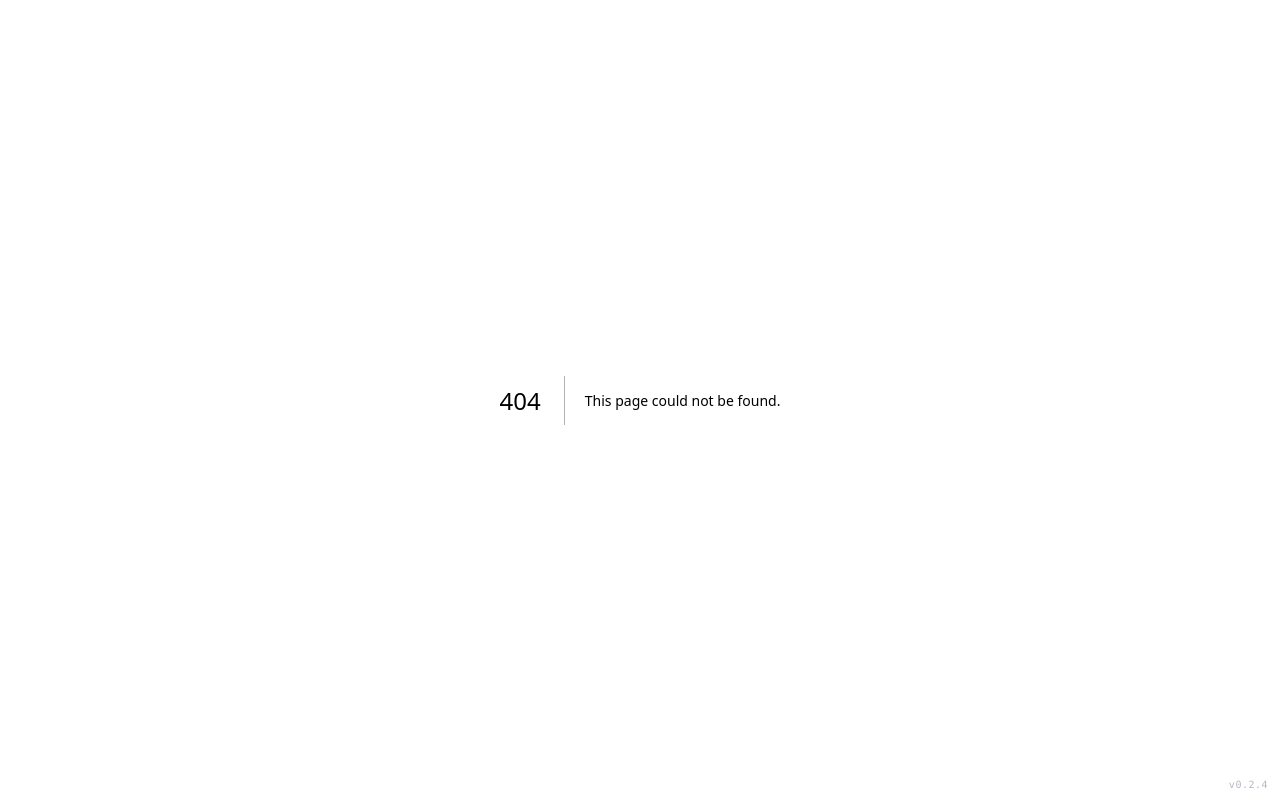
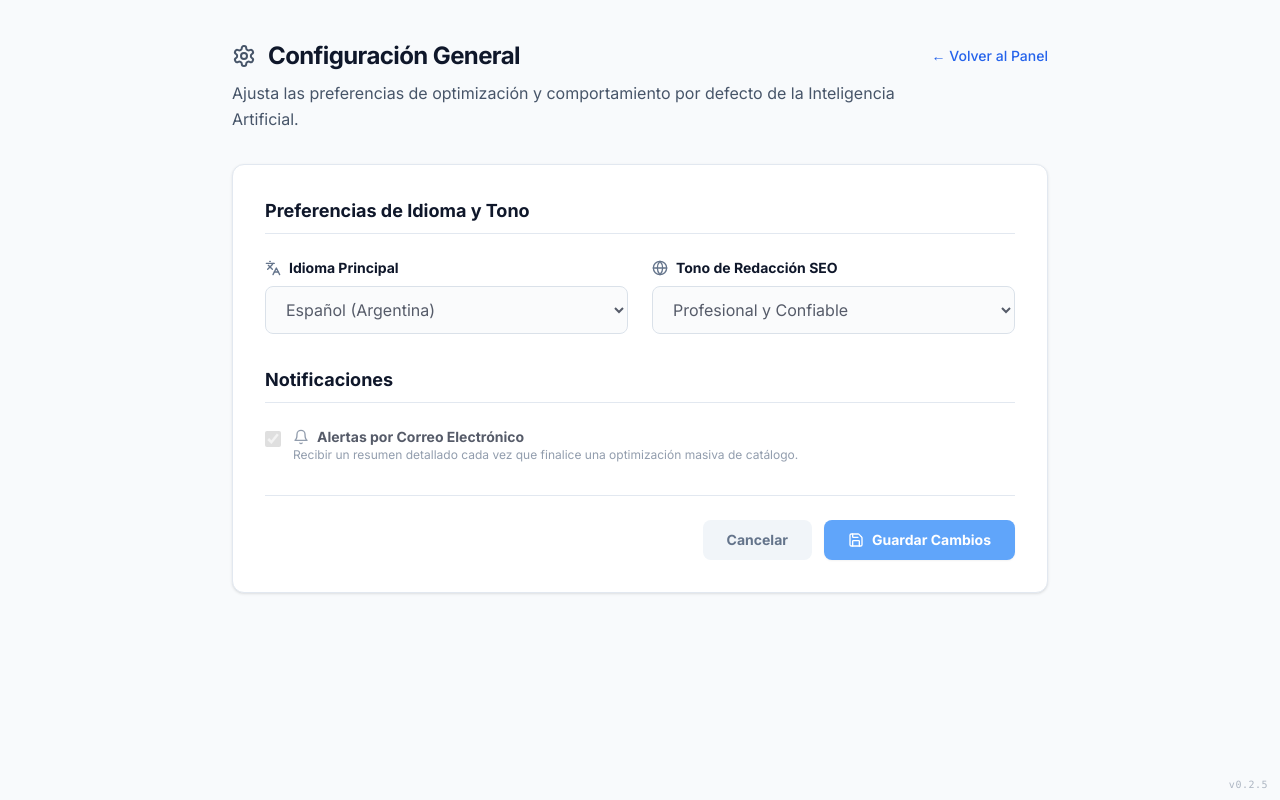
Before and after one commit to diegobuzza-ecomm/growth-manager, a Next.js app: page /dashboard/settings in a window 1280 px wide. Before the commit this address had no page. Built offline with nearby package versions, Linux system fonts and the light colour scheme.

Commit message:
feat: add mock settings page and remove subscription link

```diff
--- a/package.json
+++ b/package.json
@@ -1,6 +1,6 @@
 {
   "name": "tienda-nube-seo-optimizer",
-  "version": "0.2.4",
+  "version": "0.2.5",
   "private": true,
   "scripts": {
     "dev": "next dev",
--- a/src/app/dashboard/page.tsx
+++ b/src/app/dashboard/page.tsx
@@ -2,6 +2,7 @@
 
 import React, { useState, Suspense } from "react";
 import { useSearchParams } from "next/navigation";
+import Link from "next/link";
 import {
   PackageSearch,
   BarChart,
@@ -147,14 +148,10 @@ function DashboardContent() {
                 Cuenta
               </p>
               <nav className="space-y-2">
-                <button className="w-full flex items-center gap-3 px-3 py-2.5 rounded-lg text-sm font-medium text-slate-600 hover:bg-slate-50 hover:text-slate-900 transition-colors">
-                  <CreditCard className="w-5 h-5 shrink-0 text-slate-400" />
-                  <span className="text-left">Mi Suscripción</span>
-                </button>
-                <button className="w-full flex items-center gap-3 px-3 py-2.5 rounded-lg text-sm font-medium text-slate-600 hover:bg-slate-50 hover:text-slate-900 transition-colors">
+                <Link href="/dashboard/settings" className="w-full flex items-center gap-3 px-3 py-2.5 rounded-lg text-sm font-medium text-slate-600 hover:bg-slate-50 hover:text-slate-900 transition-colors">
                   <Settings className="w-5 h-5 shrink-0 text-slate-400" />
                   <span className="text-left">Configuración</span>
-                </button>
+                </Link>
               </nav>
             </div>
           </div>
--- /dev/null
+++ b/src/app/dashboard/settings/page.tsx
@@ -0,0 +1,95 @@
+import React from "react";
+import { Settings, Save, Bell, Globe, Languages } from "lucide-react";
+import Link from "next/link";
+
+export default function SettingsPage() {
+  return (
+    <div className="flex min-h-screen bg-slate-50 text-slate-900">
+      <main className="flex-1 min-w-0 p-6 md:p-10 max-w-4xl mx-auto space-y-8 animate-fadeIn">
+        {/* Encabezado */}
+        <div className="space-y-2">
+          <div className="flex items-center justify-between">
+            <h2 className="text-2xl font-bold text-slate-900 tracking-tight flex items-center gap-3">
+              <Settings className="w-6 h-6 text-slate-600" />
+              Configuración General
+            </h2>
+            <Link href="/dashboard" className="text-sm font-medium text-blue-600 hover:text-blue-800 transition-colors">
+              &larr; Volver al Panel
+            </Link>
+          </div>
+          <p className="text-base text-slate-600 leading-relaxed max-w-2xl">
+            Ajusta las preferencias de optimización y comportamiento por defecto de la Inteligencia Artificial.
+          </p>
+        </div>
+
+        {/* Formulario Dummy */}
+        <div className="card-enterprise p-8 space-y-8">
+
+          <div className="space-y-6">
+            <h3 className="text-lg font-bold text-slate-900 border-b border-slate-200 pb-2">
+              Preferencias de Idioma y Tono
+            </h3>
+
+            <div className="grid grid-cols-1 md:grid-cols-2 gap-6">
+              <div className="space-y-2">
+                <label className="block text-sm font-bold text-slate-900 flex items-center gap-2">
+                  <Languages className="w-4 h-4 text-slate-500" />
+                  Idioma Principal
+                </label>
+                <select disabled className="block w-full px-4 py-3 border border-slate-300 rounded-lg text-slate-900 bg-slate-50 cursor-not-allowed">
+                  <option>Español (Argentina)</option>
+                  <option>Español (España)</option>
+                  <option>Inglés (USA)</option>
+                  <option>Portugués (Brasil)</option>
+                </select>
+              </div>
+
+              <div className="space-y-2">
+                <label className="block text-sm font-bold text-slate-900 flex items-center gap-2">
+                  <Globe className="w-4 h-4 text-slate-500" />
+                  Tono de Redacción SEO
+                </label>
+                <select disabled className="block w-full px-4 py-3 border border-slate-300 rounded-lg text-slate-900 bg-slate-50 cursor-not-allowed">
+                  <option>Profesional y Confiable</option>
+                  <option>Casual y Cercano</option>
+                  <option>Urgente (Promocional)</option>
+                  <option>Lujoso y Exclusivo</option>
+                </select>
+              </div>
+            </div>
+          </div>
+
+          <div className="space-y-6">
+            <h3 className="text-lg font-bold text-slate-900 border-b border-slate-200 pb-2">
+              Notificaciones
+            </h3>
+
+            <div className="space-y-4">
+              <label className="flex items-start gap-3 cursor-not-allowed opacity-70">
+                <input type="checkbox" defaultChecked disabled className="mt-1 w-4 h-4 text-blue-600 rounded border-slate-300" />
+                <div>
+                  <p className="text-sm font-bold text-slate-900 flex items-center gap-2">
+                    <Bell className="w-4 h-4 text-slate-500" />
+                    Alertas por Correo Electrónico
+                  </p>
+                  <p className="text-xs text-slate-500">Recibir un resumen detallado cada vez que finalice una optimización masiva de catálogo.</p>
+                </div>
+              </label>
+            </div>
+          </div>
+
+          <div className="pt-6 border-t border-slate-200 flex justify-end gap-3">
+            <button disabled className="px-6 py-2.5 rounded-lg text-sm font-bold text-slate-500 bg-slate-100 cursor-not-allowed">
+              Cancelar
+            </button>
+            <button disabled className="flex items-center gap-2 px-6 py-2.5 rounded-lg text-sm font-bold text-white bg-blue-400 cursor-not-allowed shadow-sm">
+              <Save className="w-4 h-4" />
+              <span>Guardar Cambios</span>
+            </button>
+          </div>
+
+        </div>
+      </main>
+    </div>
+  );
+}
```
Also changed, not shown: 1 other file (tests, documents, lock files or other folders).
